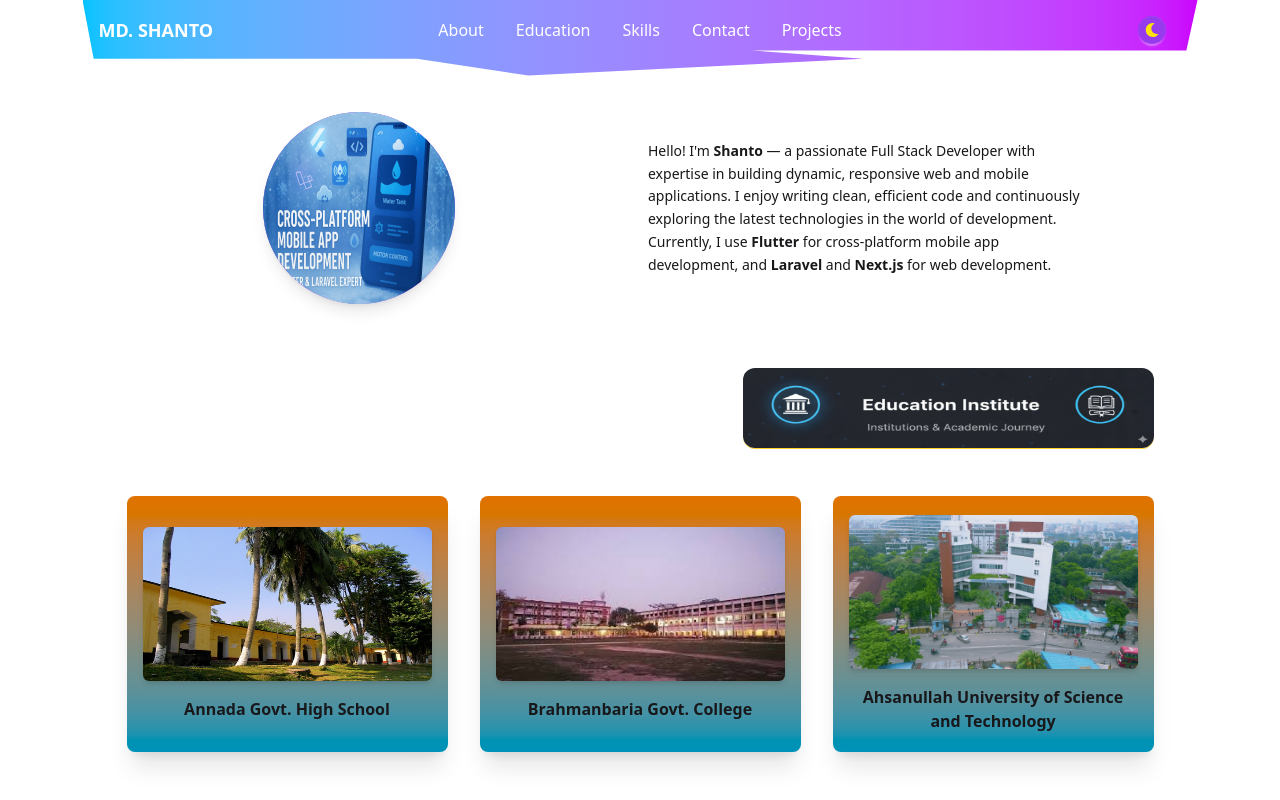
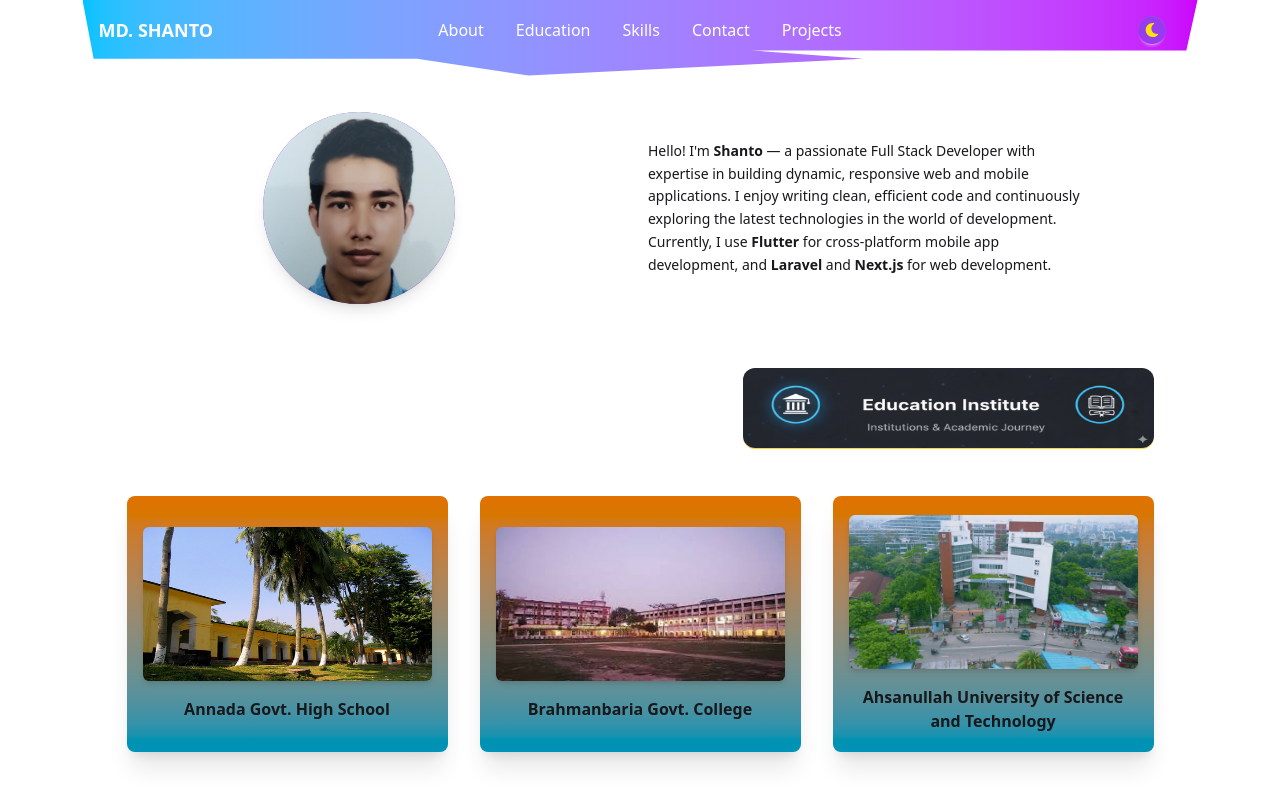
Before and after one commit to shanto-0011/shanto-portfolio, a Next.js app: page / in a window 1280 px wide. Shown: the top 800 px of the page. Built offline with nearby package versions, Linux system fonts and the light colour scheme; what @radix-ui/themes would draw is missing.

Commit message:
add profile pic

```diff
--- a/app/components/Intro.tsx
+++ b/app/components/Intro.tsx
@@ -11,20 +11,25 @@ const Intro = ({ imageUrl, text }: BubbleRowProps) => {
     <div className="flex flex-col sm:flex-row items-center justify-center px-4 py-4">
       <div className="sm:flex-1 flex items-center justify-center">
         <div className="relative w-32 h-32 sm:w-48 sm:h-48 mb-4 md:mb-0 md:mr-8">
-          <div className="w-full h-full  rounded-full overflow-hidden shadow-lg border-4 border-[#973bee]">
+          <div className="w-full h-full rounded-full overflow-hidden shadow-lg border-4 border-[#973bee] bg-base-100">
             <Image
               src={imageUrl}
-              alt="Bubble image"
-              layout="fill"
-              objectFit="fill"
-              className="rounded-full"
+              alt="Profile image"
+              fill
+              className="rounded-full object-cover"
+              style={{ objectPosition: "center 12%" }}
+              priority
             />
           </div>
         </div>
       </div>
+
       <div className="sm:flex-1 items-center">
         <div className="sm:text-start text-justify max-w-md pl-2">
-          <div className="text-sm sm:text-md leading-relaxed " dangerouslySetInnerHTML={{ __html: text }} />
+          <div
+            className="text-sm sm:text-md leading-relaxed "
+            dangerouslySetInnerHTML={{ __html: text }}
+          />
         </div>
       </div>
     </div>
--- a/app/page.tsx
+++ b/app/page.tsx
@@ -8,7 +8,7 @@ export default function Home() {
   return (
     <>
       <Intro
-        imageUrl="/images/g_1.jpg"
+        imageUrl="/images/stanto.jpg"
         text={`<p>
               Hello! I'm <strong>Shanto</strong> — a passionate Full Stack Developer with expertise in building dynamic, responsive web and mobile applications.
               I enjoy writing clean, efficient code and continuously exploring the latest technologies in the world of development.
```
Also changed, not shown: public/images/stanto.jpg (added).
